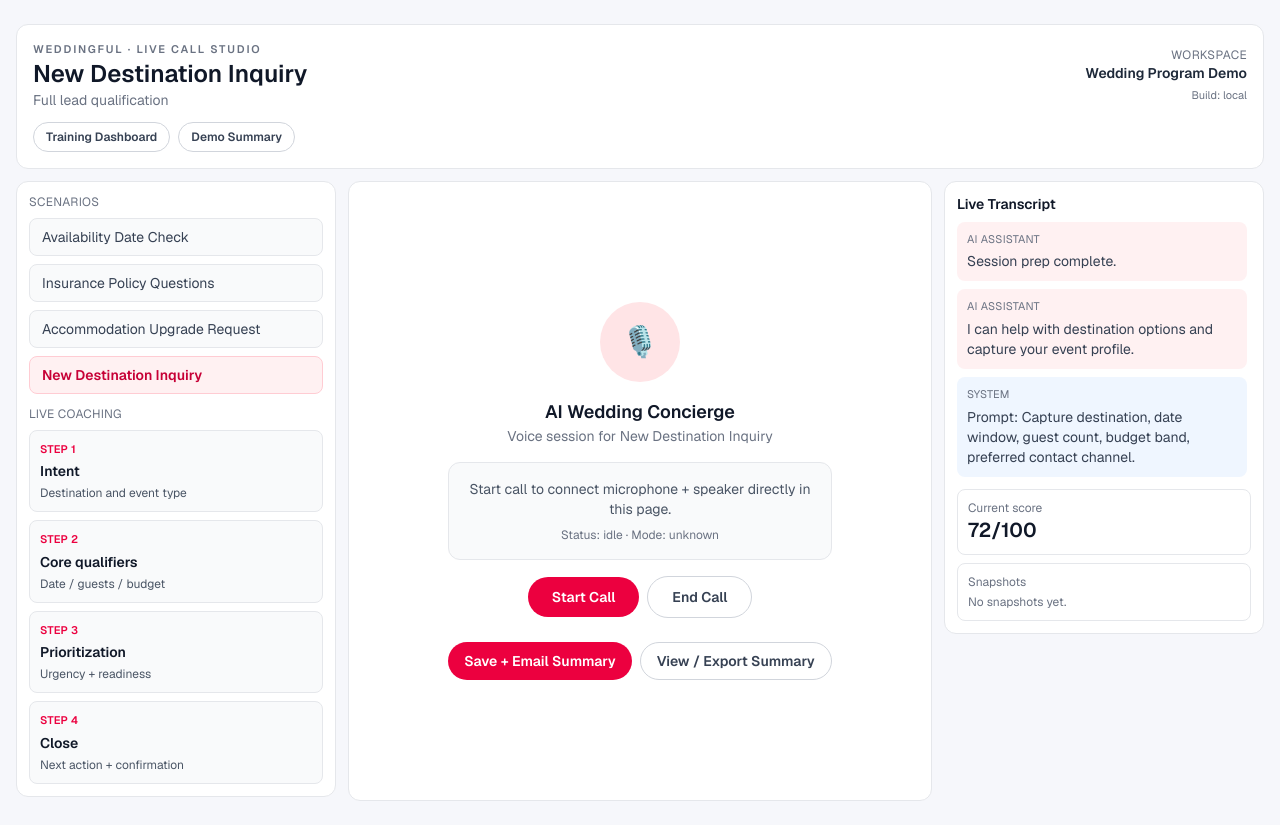
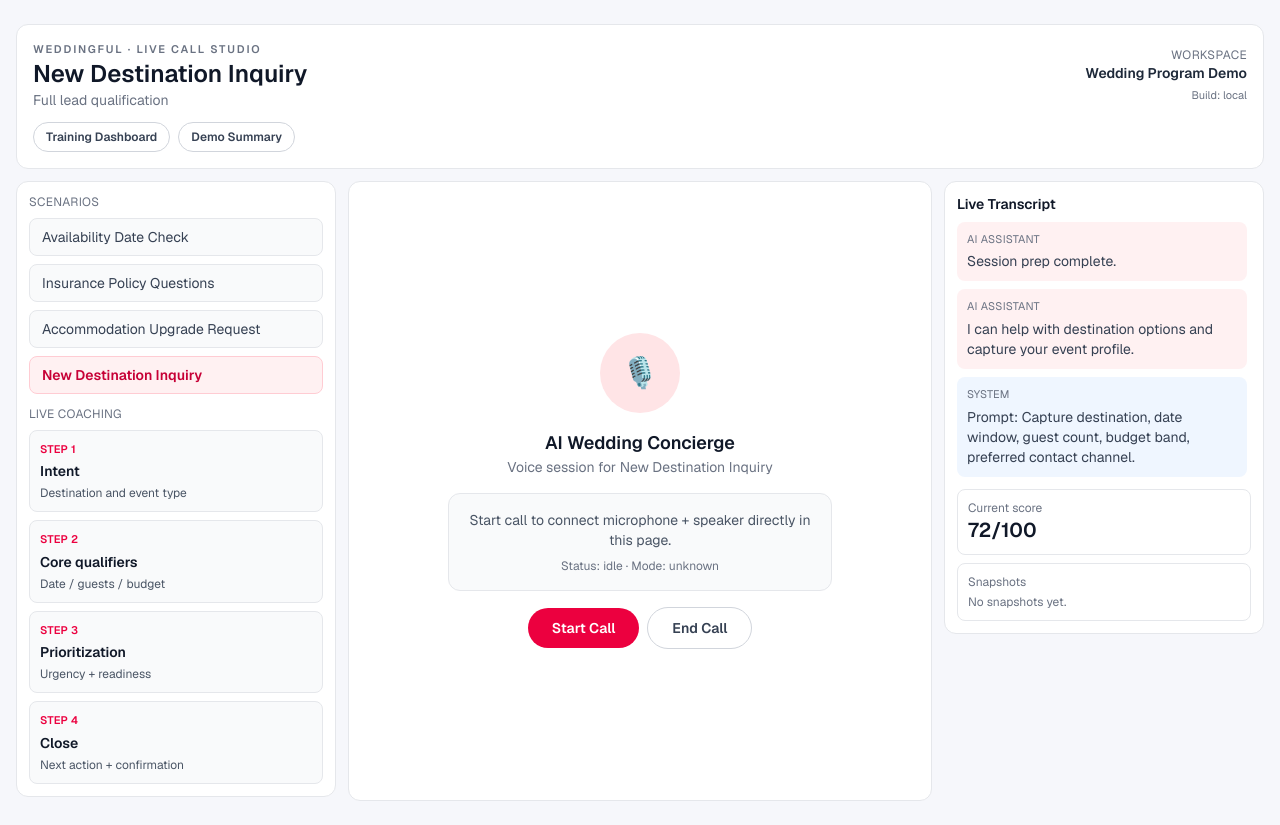
Before and after one commit to oskardiazdeleon/weddingful-deal-desk, a Next.js app in the folder weddingful-deal-desk/: page /vendors/live-demo in a window 1280 px wide. Built offline with nearby package versions, Linux system fonts and the light colour scheme.

Commit message:
Remove summary action buttons from live call studio

```diff
--- a/weddingful-deal-desk/app/components/vendor-live-call-studio.tsx
+++ b/weddingful-deal-desk/app/components/vendor-live-call-studio.tsx
@@ -102,8 +102,6 @@ export function VendorLiveCallStudio({
 
   const [transcript, setTranscript] = useState<{ speaker: string; text: string }[]>([]);
   const [snapshots, setSnapshots] = useState<Snapshot[]>([]);
-  const [sending, setSending] = useState(false);
-  const [sendMsg, setSendMsg] = useState("");
   const [callStarting, setCallStarting] = useState(false);
   const [callMsg, setCallMsg] = useState("");
   const [callStatus, setCallStatus] = useState<"idle" | "connecting" | "connected" | "ended" | "error">("idle");
@@ -133,7 +131,6 @@ export function VendorLiveCallStudio({
   }, [leadId]);
 
   const score = useMemo(() => Math.min(98, 72 + transcript.filter((x) => x.speaker === "Caller").length * 6), [transcript]);
-  const transcriptLines = useMemo(() => transcript.map((line) => `${line.speaker}: ${line.text}`), [transcript]);
 
   async function startCall() {
     setCallStarting(true);
@@ -216,28 +213,6 @@ export function VendorLiveCallStudio({
     };
   }, []);
 
-  async function saveSnapshot() {
-    if (!leadId) return setSendMsg("Missing lead id for saving.");
-    setSending(true);
-    setSendMsg("");
-
-    try {
-      const res = await fetch("/api/vendor-demo-summary", {
-        method: "POST",
-        headers: { "Content-Type": "application/json" },
-        body: JSON.stringify({ leadId, scenario: config.name, score, transcript: transcriptLines, sendEmailToLead: true }),
-      });
-      const data = await res.json();
-      if (!res.ok) throw new Error(data?.error || "save_failed");
-      await refreshSnapshots();
-      setSendMsg(data?.email?.ok ? "Summary emailed." : `Saved, but email failed: ${data?.email?.reason || "unknown"}`);
-    } catch (e) {
-      setSendMsg(formatError(e));
-    } finally {
-      setSending(false);
-    }
-  }
-
   return (
     <main className="min-h-screen bg-[#f6f7fb] px-3 py-4 sm:px-4 sm:py-6">
       <div className="max-w-[1500px] mx-auto">
@@ -311,15 +286,6 @@ export function VendorLiveCallStudio({
             </div>
             {callMsg ? <p className="text-xs text-gray-500 mt-3 max-w-md">{callMsg}</p> : null}
 
-            <div className="mt-6 flex flex-wrap justify-center gap-2">
-              <button onClick={saveSnapshot} className="rounded-full bg-rose-600 text-white px-4 py-2 text-sm font-semibold hover:bg-rose-700 disabled:opacity-60" disabled={sending}>
-                {sending ? "Sending..." : "Save + Email Summary"}
-              </button>
-              <Link href={`/vendors/demo-summary?lead=${encodeURIComponent(leadId)}&company=${encodeURIComponent(company)}`} className="rounded-full border border-gray-300 px-4 py-2 text-sm font-semibold text-gray-700 hover:bg-gray-50">
-                View / Export Summary
-              </Link>
-            </div>
-            {sendMsg ? <p className="text-xs text-gray-500 mt-2">{sendMsg}</p> : null}
           </section>
 
           <aside className="rounded-xl border border-gray-200 bg-white p-3 h-fit">
```
